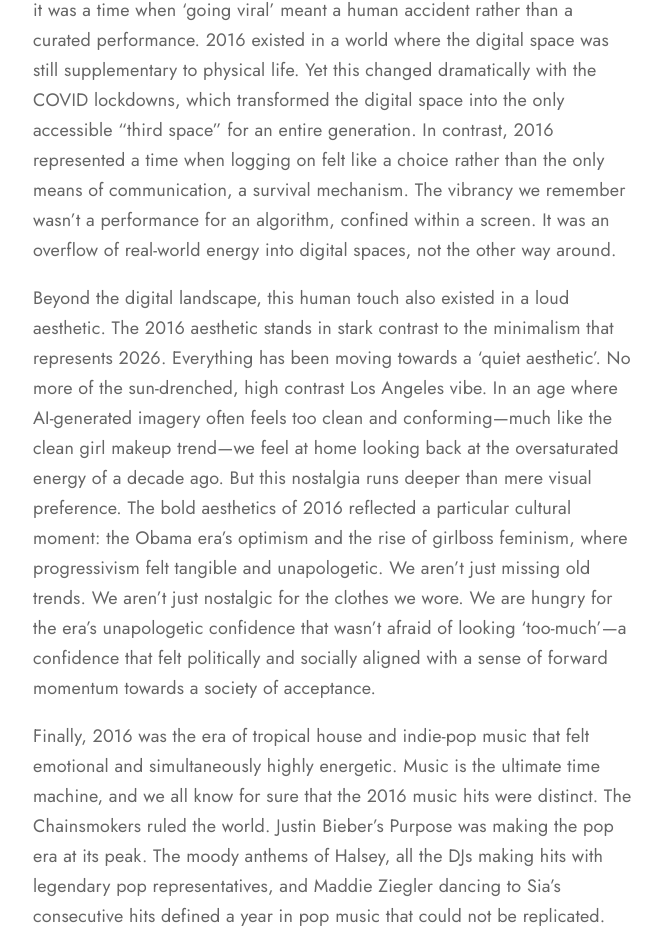
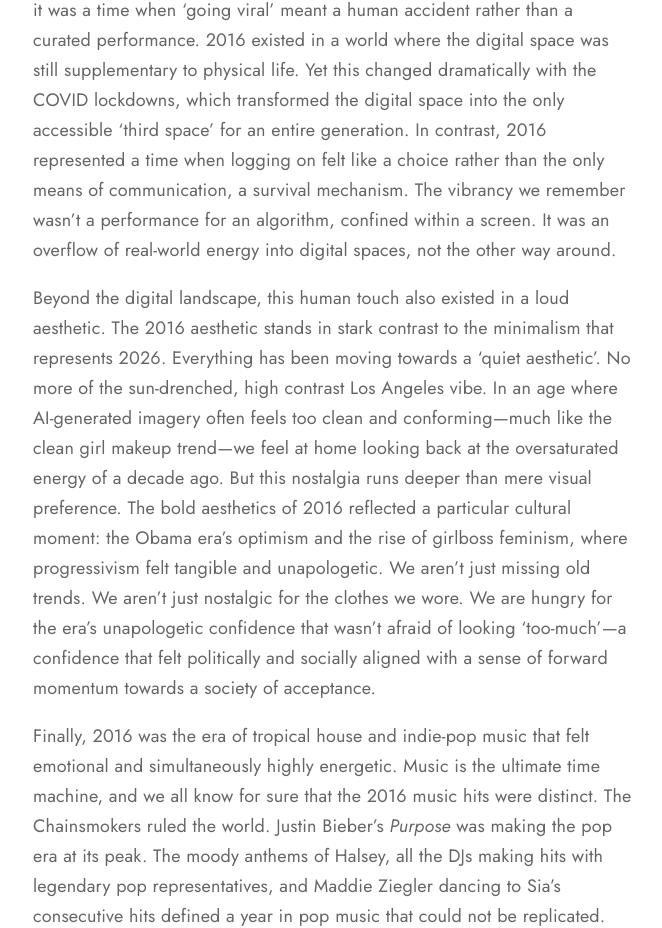
Before and after one commit to snuquill/snuquill.github.io, a Jekyll site: the page built from _articles/225.md, in a window 1280 px wide and 1400 px high, scrolled down 1788 px. Shown: the part 293-1221 px from the top of the window, without its empty margins (307-969 px from the left). Built offline with Jekyll 4.4.1, drawn with Linux system fonts in a browser that asks for light colours; some of the changed text lies outside the part shown.

Commit message:
Update 225.md

```diff
--- a/_articles/225.md
+++ b/_articles/225.md
@@ -8,14 +8,14 @@
 publish_date: 2026-07-03T09:16:11.000Z
 modified_date: 2026-07-03T09:16:11.000Z
 ---
-The Chainsmokers, the puppy dog filter with the tongue out, King Kylie wearing a satin bomber jacket with a velvet choker: all of this reminds us of the 2016 era vibes. We all agree that 2026 isn't a downgrade, but 2016 was definitely something—before the heavy AI-exploitation of today, the last time makeup felt like fun with a whole set of matte liquid lipsticks and heavy baked concealer, Taylor's The 1989 album on repeat. It might sound like mere romanticizing of a certain era, like every other fashion trend that borrows from the past to go viral. Still, why has this specific era become the internet’s 'collective obsession'? Was there truly something different about the air? Why do we want to go back to this particular slice of time when it has already been a decade?
+The Chainsmokers, the puppy dog filter with the tongue out, King Kylie wearing a satin bomber jacket with a velvet choker: all of this reminds us of the 2016 era vibes. We all agree that 2026 isn't a downgrade, but 2016 was definitely something—before the heavy AI-exploitation of today, the last time makeup felt like fun with a whole set of matte liquid lipsticks and heavy baked concealer, Taylor's *The 1989* album on repeat. It might sound like mere romanticizing of a certain era, like every other fashion trend that borrows from the past to go viral. Still, why has this specific era become the internet’s 'collective obsession'? Was there truly something different about the air? Why do we want to go back to this particular slice of time when it has already been a decade?
 
 AI wasn't there 'living with us' in 2016. Sure, AI was already progressing to reach how it is today, but still something 'too far' from that era to talk about. It was before AI took over our daily lives. Hence, people have come to a common conclusion that 2016 represents the last Golden Age of the organic internet. Instead of AI-generated content saturation that demands our attention, it was full of the raw and chaotic energy that made us 'Humans'. Some may argue we've just run out of new ideas, but it's rather a sign that we're trying to bring the 'human touch' back, remembering that sometimes you have to look back ten years to move forward.
 
-In 2026, we are suffering from algorithmic fatigue. We crave 2016 because it was a time when 'going viral' meant a human accident rather than a curated performance. 2016 existed in a world where the digital space was still supplementary to physical life. Yet this changed dramatically with the COVID lockdowns, which transformed the digital space into the only accessible "third space" for an entire generation. In contrast, 2016 represented a time when logging on felt like a choice rather than the only means of communication, a survival mechanism. The vibrancy we remember wasn't a performance for an algorithm, confined within a screen. It was an overflow of real-world energy into digital spaces, not the other way around.
+In 2026, we are suffering from algorithmic fatigue. We crave 2016 because it was a time when 'going viral' meant a human accident rather than a curated performance. 2016 existed in a world where the digital space was still supplementary to physical life. Yet this changed dramatically with the COVID lockdowns, which transformed the digital space into the only accessible 'third space' for an entire generation. In contrast, 2016 represented a time when logging on felt like a choice rather than the only means of communication, a survival mechanism. The vibrancy we remember wasn't a performance for an algorithm, confined within a screen. It was an overflow of real-world energy into digital spaces, not the other way around.
 
 Beyond the digital landscape, this human touch also existed in a loud aesthetic. The 2016 aesthetic stands in stark contrast to the minimalism that represents 2026. Everything has been moving towards a 'quiet aesthetic'. No more of the sun-drenched, high contrast Los Angeles vibe. In an age where AI-generated imagery often feels too clean and conforming—much like the clean girl makeup trend—we feel at home looking back at the oversaturated energy of a decade ago. But this nostalgia runs deeper than mere visual preference. The bold aesthetics of 2016 reflected a particular cultural moment: the Obama era's optimism and the rise of girlboss feminism, where progressivism felt tangible and unapologetic. We aren't just missing old trends. We aren't just nostalgic for the clothes we wore. We are hungry for the era's unapologetic confidence that wasn't afraid of looking 'too-much'—a confidence that felt politically and socially aligned with a sense of forward momentum towards a society of acceptance.
 
-Finally, 2016 was the era of tropical house and indie-pop music that felt emotional and simultaneously highly energetic. Music is the ultimate time machine, and we all know for sure that the 2016 music hits were distinct. The Chainsmokers ruled the world. Justin Bieber's Purpose was making the pop era at its peak. The moody anthems of Halsey, all the DJs making hits with legendary pop representatives, and Maddie Ziegler dancing to Sia's consecutive hits defined a year in pop music that could not be replicated. This was a time when music felt like a communal experience, coming out of every car window and blaring on a festival stage. But now in 2026, music often feels like a background soundtrack designed for 15-seconds short clips just to show off your life on social media—not something that could define an entire summer. By hitting these decade-old anthems, revisiting our teenage playlists, we rewind to a world where music functioned as a shared heartbeat, rather than a mere tool to soundtrack a virtual version of ourselves that does not truly exist.
+Finally, 2016 was the era of tropical house and indie-pop music that felt emotional and simultaneously highly energetic. Music is the ultimate time machine, and we all know for sure that the 2016 music hits were distinct. The Chainsmokers ruled the world. Justin Bieber's *Purpose* was making the pop era at its peak. The moody anthems of Halsey, all the DJs making hits with legendary pop representatives, and Maddie Ziegler dancing to Sia's consecutive hits defined a year in pop music that could not be replicated. This was a time when music felt like a communal experience, coming out of every car window and blaring on a festival stage. But now in 2026, music often feels like a background soundtrack designed for 15-seconds short clips just to show off your life on social media—not something that could define an entire summer. By hitting these decade-old anthems, revisiting our teenage playlists, we rewind to a world where music functioned as a shared heartbeat, rather than a mere tool to soundtrack a virtual version of ourselves that does not truly exist.
 
 Ultimately, the '2026 is the new 2016' trend is far more than a simple aesthetic fashion cycle. Of course there is an endless list of eras worth romanticizing. Yet, the internet made a deliberate choice to anchor itself in 2016, suggesting something deeper than mere nostalgia. We are attempting to bring the human heartbeat back into a digital age that has become 'too quiet'—and reconnect with a moment when boldness felt like progress. Sometimes we need to revisit the last time we truly felt like ourselves as a simple reminder: that before technology and social media reshaped how we connect, the raw, human spirit—authentic, unfiltered, and present—is what truly made life worth living. Our longing for 2016 isn’t really about the past, but a longing for that version of ourselves that didn’t lose the beat in the digital noise.
```
